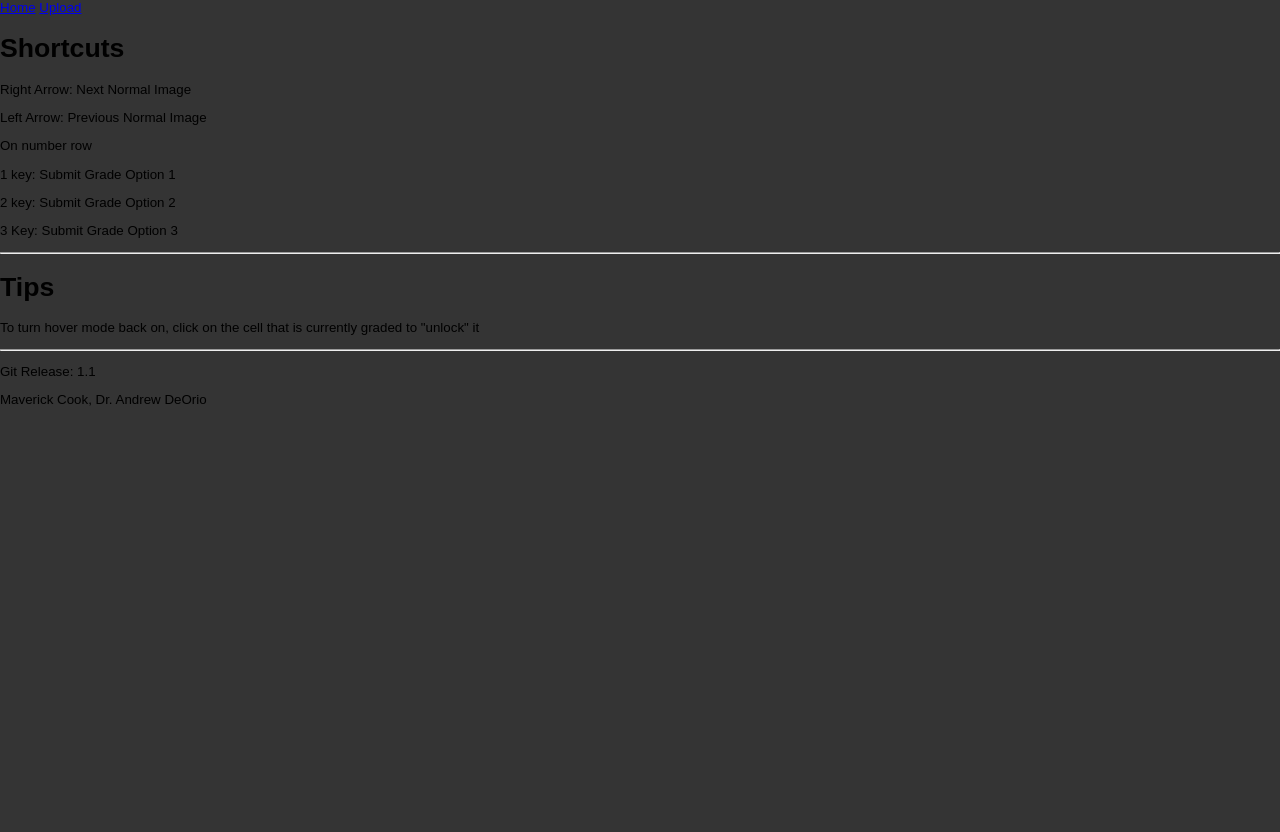
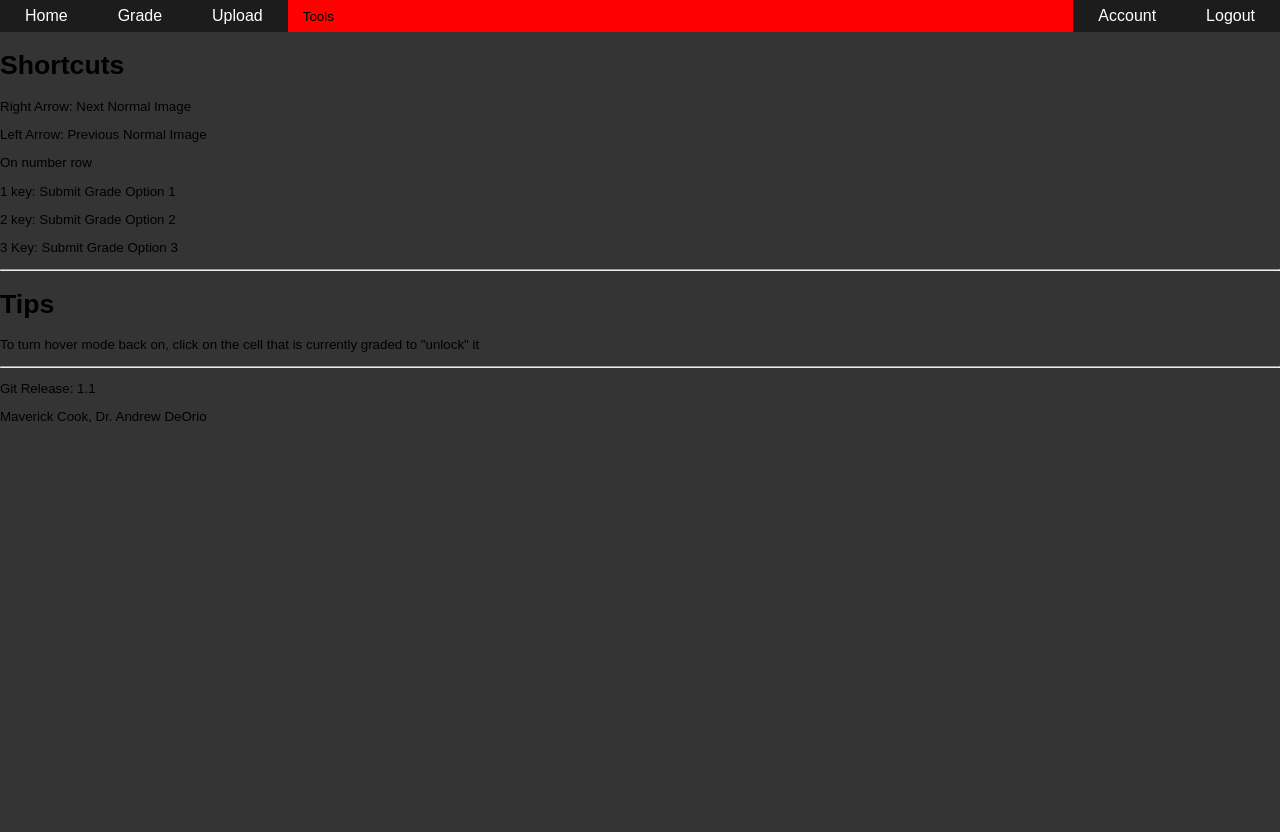
Before and after one commit to OpenHealthSoftware/umich-isla-prototype, a Flask app: page /help in a window 1280 px wide. Before the commit the page ends 405 px from the top, so only its background shows below. Run offline with Flask 2, Linux system fonts and the light colour scheme; parts of the project's set-up code (start-up, migrations or seed data) failed here and were passed over.

Commit message:
working on home page
Former-commit-id: c775e1446f80f94ab39d482c79f8db48073301ad

```diff
--- /dev/null
+++ b/app/static/css/home.css
@@ -0,0 +1,35 @@
+*, *:before, *:after {
+    box-sizing: inherit;
+}
+
+html {
+    box-sizing: border-box;
+}
+
+#topmenu {
+    width: 100%;
+    display: flex;
+    align-items: center;
+    background: red;
+}
+
+#topmenu a { text-decoration: none;}
+
+.wrap-men-el {
+    display: flex;
+    margin-right: 15px;
+}
+
+.wrap-men-el:last-child { margin-right: 0;}
+
+#topmenu-tools{
+    flex: 1;
+}
+
+.men-el {
+    padding: 7px 25px;
+    margin: 0;
+    background-color: #1c1c1c;
+    font-size: 1.2em;
+    color: white;
+}
--- a/app/templates/base.html
+++ b/app/templates/base.html
@@ -2,6 +2,7 @@
 <html lang="en">
 <head>
 	<link rel="stylesheet" href="{{url_for('static', filename='css/jquery-ui.min.css')}}"/>
+	<link rel="stylesheet" href="{{url_for('static', filename='css/home.css')}}"/>
 	<link rel="stylesheet" href="{{url_for('static', filename='css/style.css')}}"/>
 	<link rel="stylesheet" href="{{url_for('static', filename='css/uploads.css')}}"/>
 	{% block css %}{% endblock %}
@@ -11,9 +12,9 @@
 
 <body>
 	  <div id="fullwrap">
-		  {% block headnav %}
-		<div id ="headnav">
-			{% include "headnav.html" %}
+		{% block topmenu %}
+		<div id ="topmenu">
+			{% include "topmenu.html" %}
 		</div>
 		{% endblock %}
 		<div id="content">
--- a/app/templates/headnav.html
+++ /dev/null
@@ -1,6 +0,0 @@
-{% block header %}
-	<nav>
-		<a href="/">Home</a>
-		<a href="/uploads">Upload</a>
-	</nav>
-{% endblock %}
--- /dev/null
+++ b/app/templates/topmenu.html
@@ -0,0 +1,20 @@
+{% block header %}
+
+		<div class="wrap-men-el">
+			<a class="men-el" href="{{ url_for('main.main_route') }}">Home</a>
+
+			<a class="men-el" href="{{ url_for('main.gallery_route', category='patient') }}">Grade</a>
+
+			<a class="men-el" href="{{ url_for('uploads.main_route') }}">Upload</a>
+		</div>
+
+		<div class="wrap-men-el" id="topmenu-tools">
+			Tools
+		</div>
+
+		<div class="wrap-men-el">
+			<a class="men-el" href="{{ url_for('user.main_route') }}">Account</a>
+			<a class="men-el" href="{{ url_for('user.logout_route') }}">Logout</a>
+		</div>
+
+{% endblock %}
```
